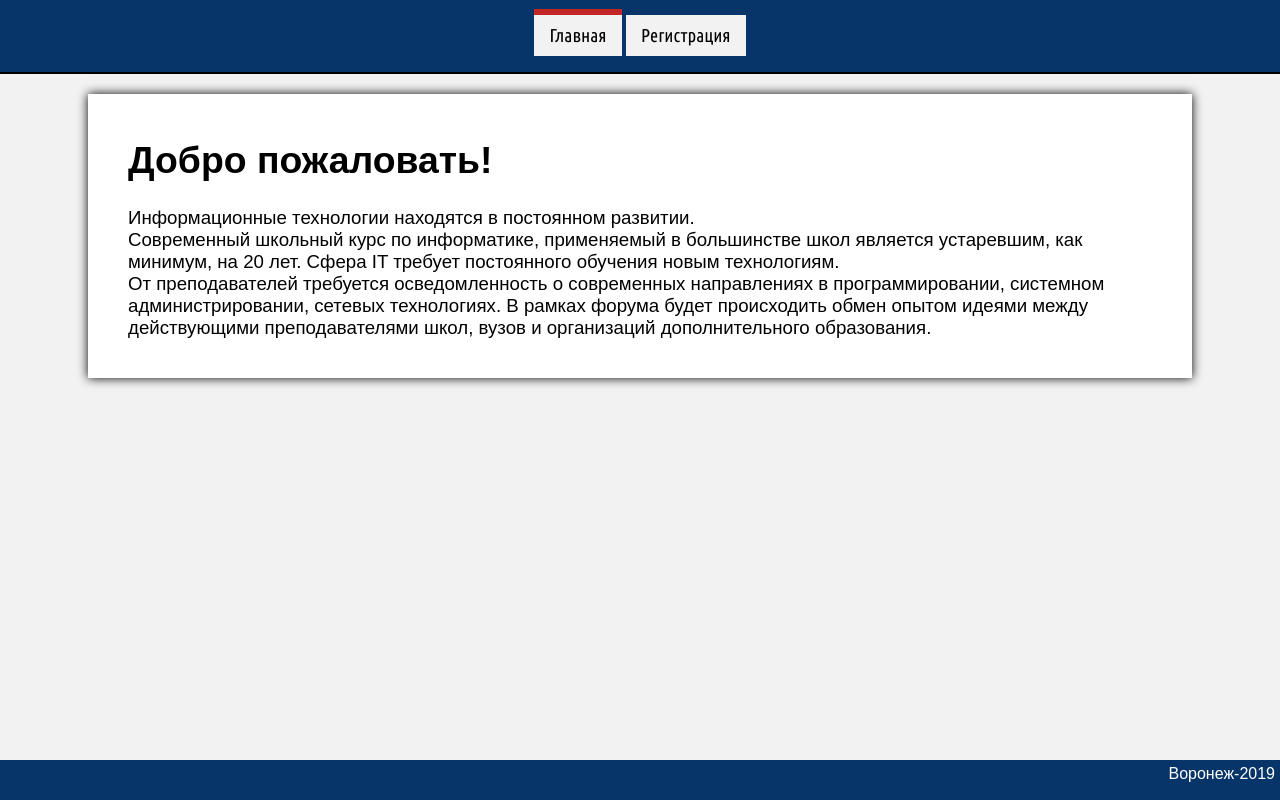
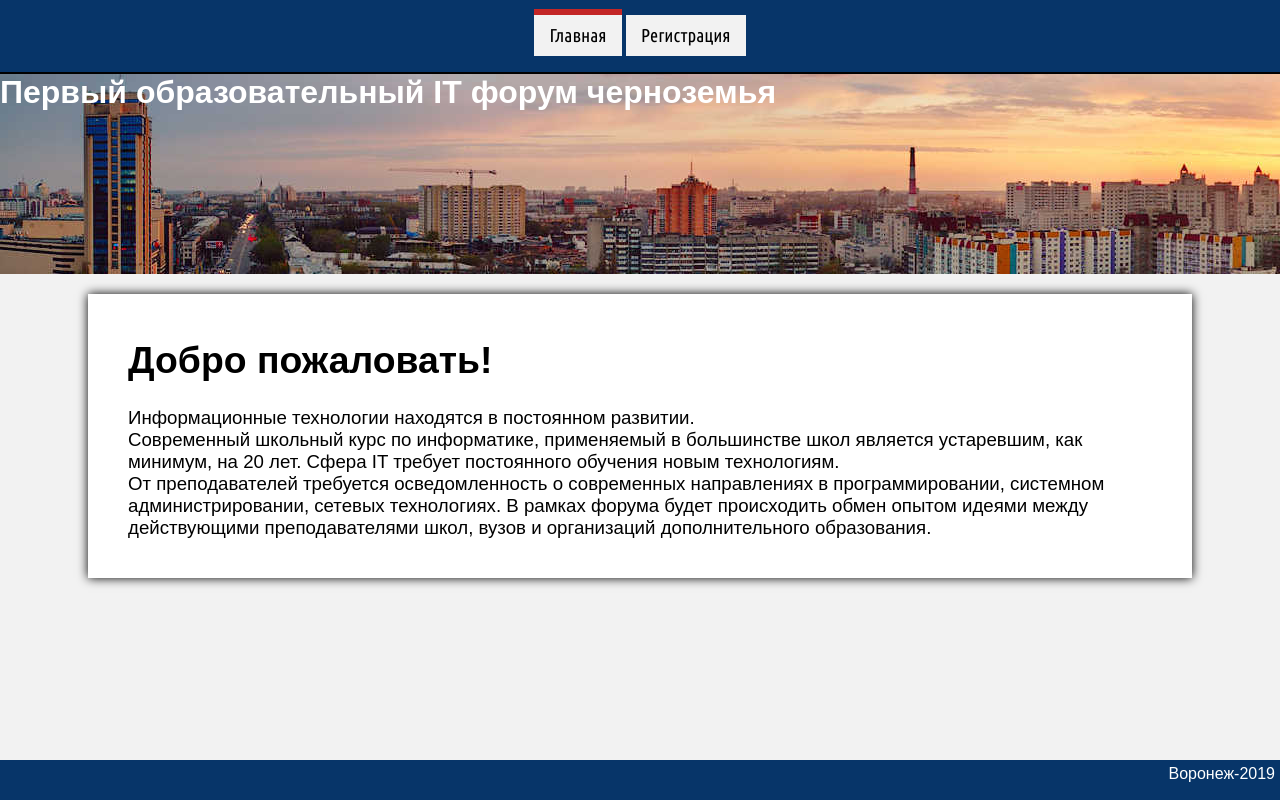
Before and after one commit to xroff/sitegen, a plain HTML site: page site/index.html in a window 1280 px wide. Drawn offline with Linux system fonts and the light colour scheme.

Commit message:
replace to new template

```diff
--- a/site/index.html
+++ b/site/index.html
@@ -3,7 +3,7 @@
 	<head>
 		<meta charset="utf-8">
 		<link rel="stylesheet" type="text/css" href="all.css">
-		<title>ГлавнаяПервый образовательный it форум</title>
+		<title>Главная - Первый образовательный it форум</title>
 	</head>
 	<body>
 		<nav>
@@ -13,16 +13,19 @@
 
 			</ul>
 		</nav>
+		<div class="logo"><h1>Первый образовательный IT форум черноземья</h1></div>
+		<div id="wrapper">
 			<div class="article">
 	<h1>Добро пожаловать!</h1>
 <p>Информационные технологии находятся в постоянном развитии.<br>Современный школьный курс по информатике, применяемый в большинстве школ является устаревшим, как минимум, на 20 лет. Сфера IT требует постоянного обучения новым технологиям.<br>От преподавателей требуется осведомленность о современных направлениях в программировании, системном администрировании, сетевых технологиях. В рамках форума будет происходить обмен опытом идеями между действующими преподавателями школ, вузов и организаций дополнительного образования.</p>
 
 </div>
 
+		</div>
 		<footer>
-			<div id="footer">
-				<div id="copyright">Воронеж-2019</div>
-			</div>
+		<div id="footer">
+			<div id="copyright">Воронеж-2019</div>
+		</div>
 		</footer>
 	</body>
 </html>
```
Also changed, not shown: site/other.html (+7 -4 lines), site/reg.html (+7 -4 lines), 1 other file.
